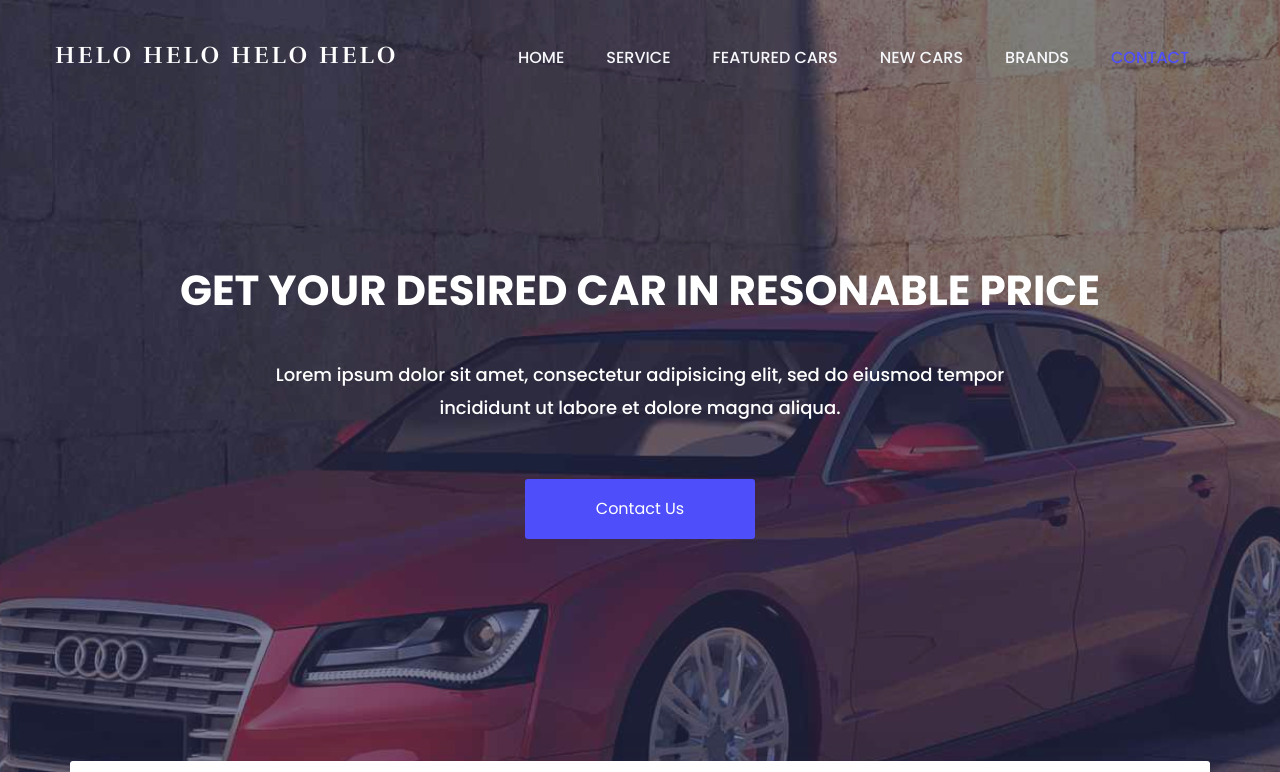
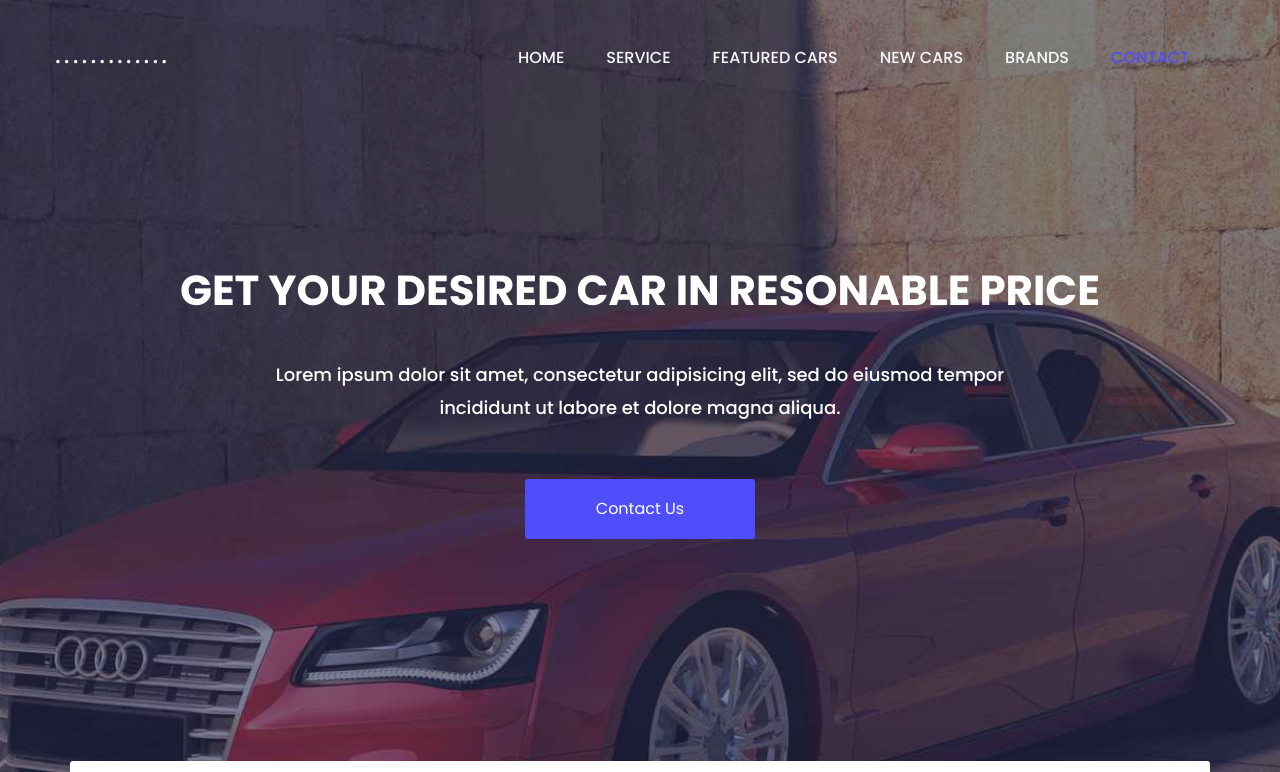
Before and after one commit to rajendra0968jangid/htmlcodelive, a plain HTML site: page index.html in a window 1280 px wide. Shown: the top 772 px of the page. Drawn offline with nearby package versions, Linux system fonts and the light colour scheme.

Commit message:
Update index.html

```diff
--- a/index.html
+++ b/index.html
@@ -78,7 +78,7 @@
 				                <button type="button" class="navbar-toggle" data-toggle="collapse" data-target="#navbar-menu">
 				                    <i class="fa fa-bars"></i>
 				                </button>
-				                <a class="navbar-brand" href="index.html">helo helo helo helo<span></span></a>
+				                <a class="navbar-brand" href="index.html">.............<span></span></a>
 
 				            </div><!--/.navbar-header-->
 				            <!-- End Header Navigation -->
```
